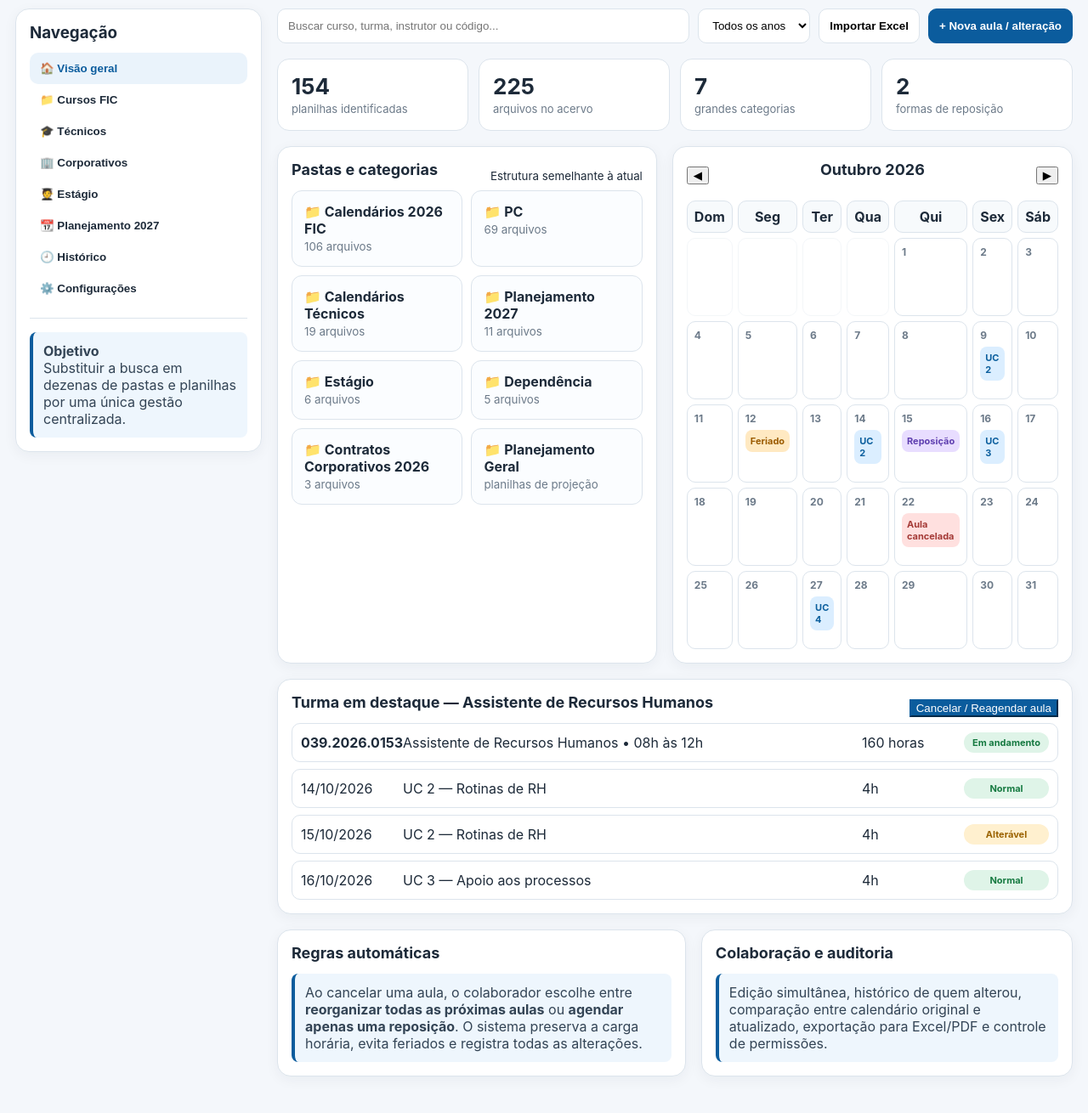
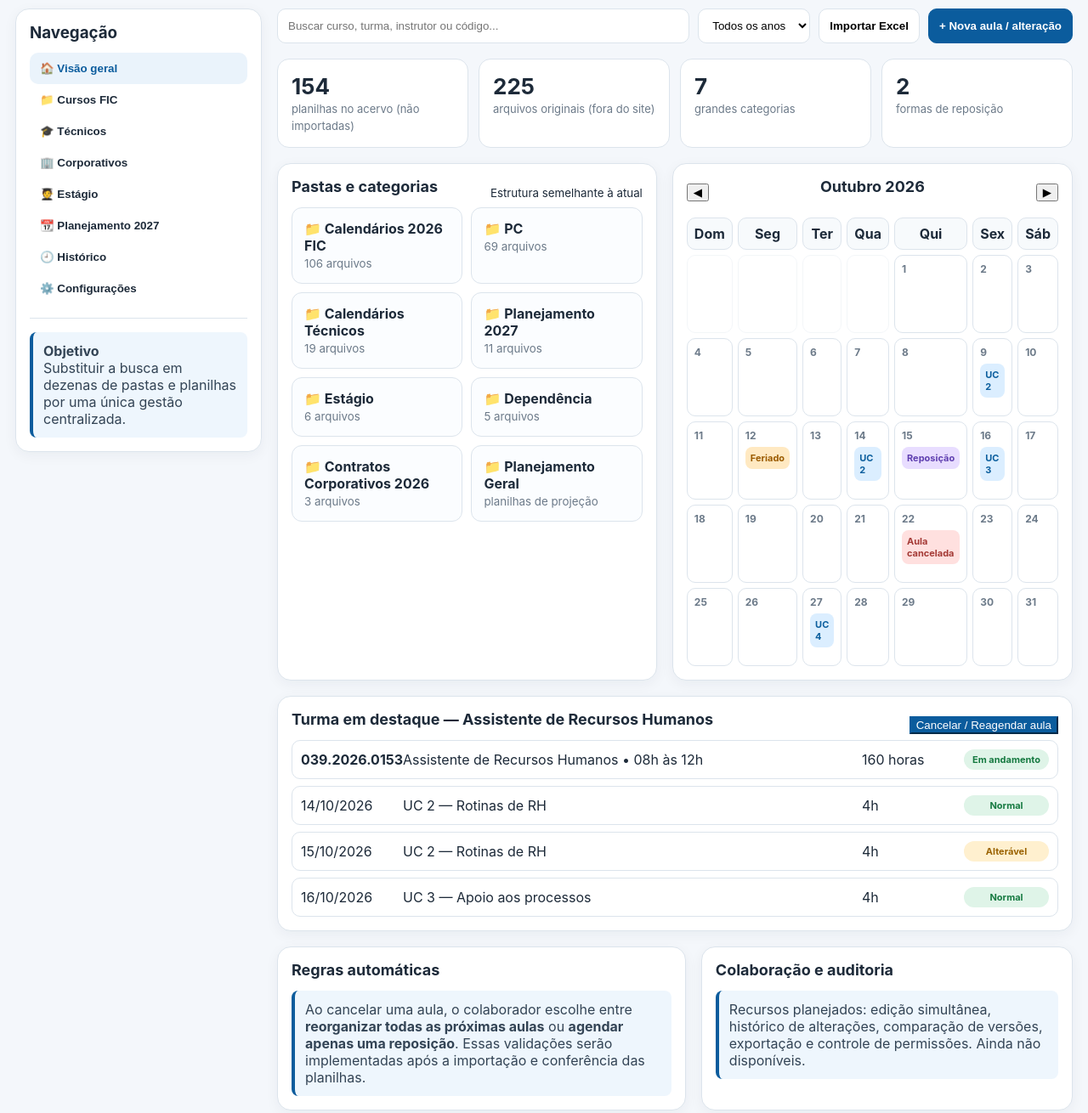
Before and after one commit to owagnerjrr/calendariossenac, a website: page index.html in a window 1280 px wide. Shown: the part 120-1430 px from the top of the page at 85% size. Before the commit the page ends 1409 px from the top, so only its background shows below. Drawn offline with Linux system fonts and the light colour scheme; no server answers.

Commit message:
Clarify unimported archive and planned-only scheduling features

```diff
--- a/index.html
+++ b/index.html
@@ -49,8 +49,8 @@
     </section>
 
     <section class="stats">
-      <div class="stat"><strong>154</strong><span>planilhas identificadas</span></div>
-      <div class="stat"><strong>225</strong><span>arquivos no acervo</span></div>
+      <div class="stat"><strong>154</strong><span>planilhas no acervo (não importadas)</span></div>
+      <div class="stat"><strong>225</strong><span>arquivos originais (fora do site)</span></div>
       <div class="stat"><strong>7</strong><span>grandes categorias</span></div>
       <div class="stat"><strong>2</strong><span>formas de reposição</span></div>
     </section>
@@ -87,8 +87,8 @@
     </section>
 
     <section class="contentgrid">
-      <div class="panel"><h2>Regras automáticas</h2><div class="note">Ao cancelar uma aula, o colaborador escolhe entre <b>reorganizar todas as próximas aulas</b> ou <b>agendar apenas uma reposição</b>. O sistema preserva a carga horária, evita feriados e registra todas as alterações.</div></div>
-      <div class="panel"><h2>Colaboração e auditoria</h2><div class="note">Edição simultânea, histórico de quem alterou, comparação entre calendário original e atualizado, exportação para Excel/PDF e controle de permissões.</div></div>
+      <div class="panel"><h2>Regras automáticas</h2><div class="note">Ao cancelar uma aula, o colaborador escolhe entre <b>reorganizar todas as próximas aulas</b> ou <b>agendar apenas uma reposição</b>. Essas validações serão implementadas após a importação e conferência das planilhas.</div></div>
+      <div class="panel"><h2>Colaboração e auditoria</h2><div class="note">Recursos planejados: edição simultânea, histórico de alterações, comparação de versões, exportação e controle de permissões. Ainda não disponíveis.</div></div>
     </section>
   </main>
 </div>
```
